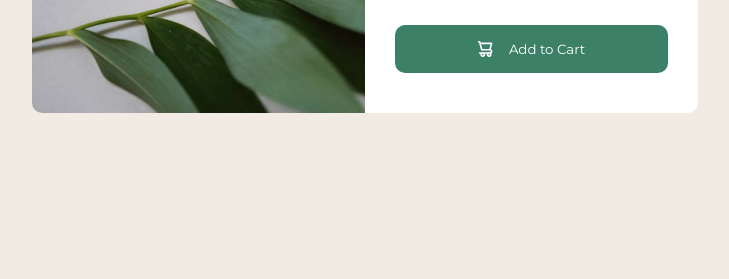
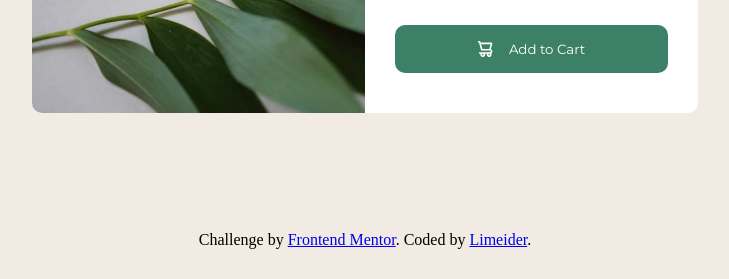
Before and after one commit to Limeider/frontendmentor_perfume, a plain HTML site: page index.html in a window 1280 px wide. Shown: the part 539-818 px from the top of the page, without its empty margins (275-1004 px from the left). Drawn offline with Linux system fonts and the light colour scheme.

Commit message:
added attribution and rickroll

```diff
--- a/index.html
+++ b/index.html
@@ -9,9 +9,10 @@
   <title>Frontend Mentor | Product Card</title>
 </head>
 <body>
-  <div class="card">
-    <div class="image_container">
-      <img src="images/image-product-desktop.jpg" alt="perfume image">
+  <div class="container">
+    <div class="card">
+      <div class="image_container">
+        <img src="images/image-product-desktop.jpg" alt="perfume image">
       </div>
 
       <div class="details_container">
@@ -28,8 +29,13 @@
               <img src="images/icon-cart.svg" alt="shopping cart image">
               Add to Cart
           </button>
+        </div>
       </div>
     </div>
   </div>
+  <div class="attribution">
+    Challenge by <a href="https://www.frontendmentor.io?ref=challenge" target="_blank">Frontend Mentor</a>.
+    Coded by <a href="https://www.youtube.com/watch?v=xvFZjo5PgG0&ab_channel=Duran">Limeider</a>.
+  </div>
 </body>
 </html>
--- a/styles.css
+++ b/styles.css
@@ -5,8 +5,17 @@
 }
 
 body {
+    background-color:hsl(30, 38%, 92%);
+}
+
+.attribution {
+    text-align: center;
+    position: relative;
+    bottom: 30px;
+}
+
+.container {
     font-family: "Fraunces", serif;
-    background-color:hsl(30, 38%, 92%);
     min-height: 100vh;
     display: flex;
     justify-content: center;
```
